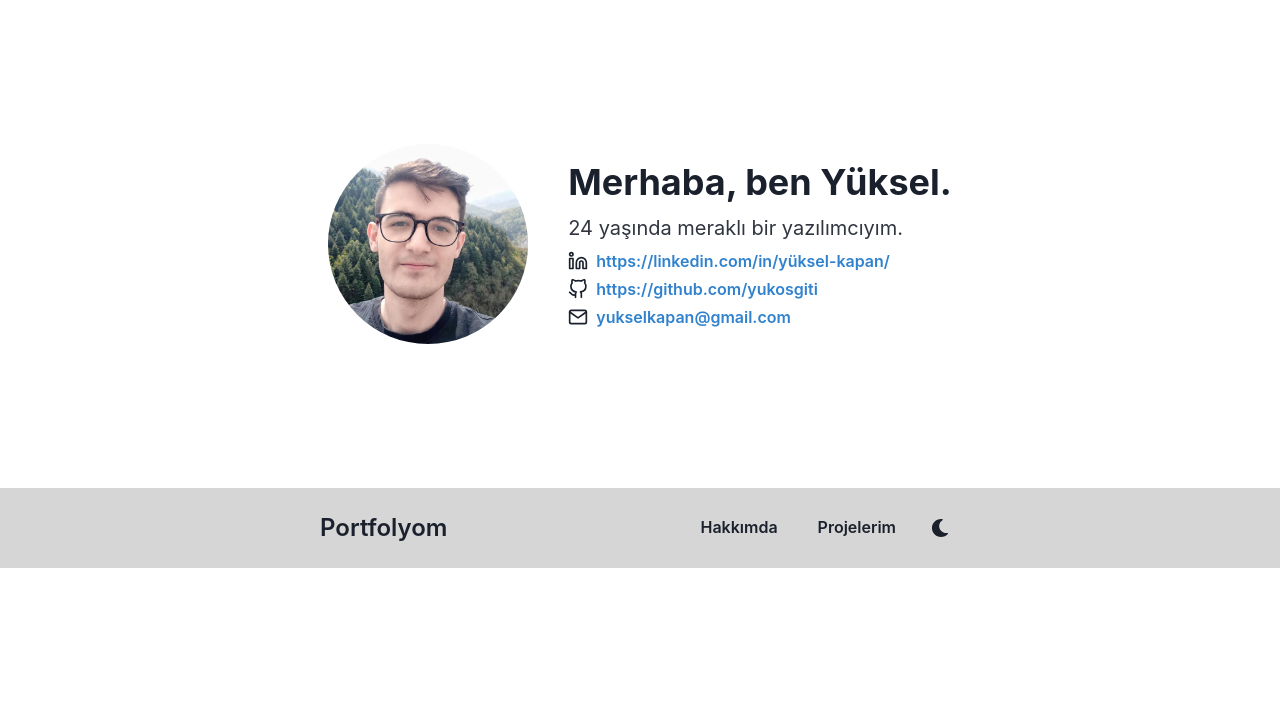
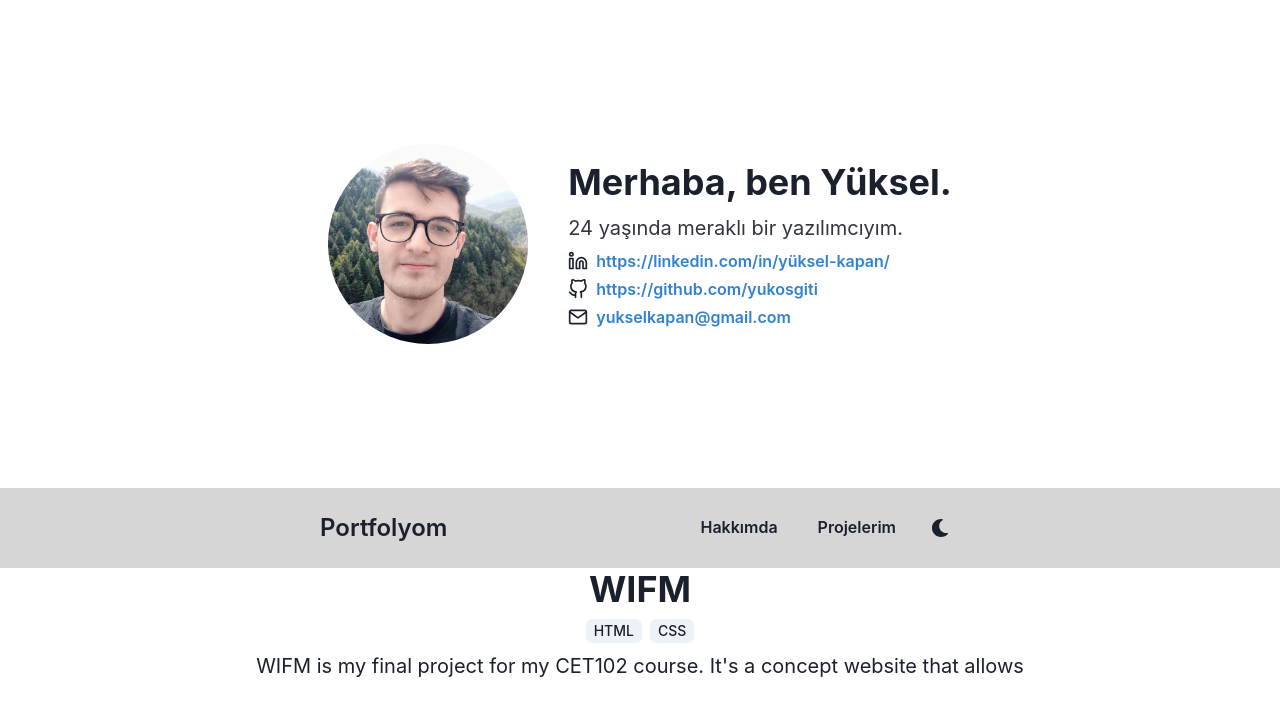
Before and after one commit to yukosgiti/portfolio, a React (Create React App) app: page / in a window 1280 px wide. Shown: the top 716 px of the page. Built offline with nearby package versions, Linux system fonts and the light colour scheme.

Commit message:
Add Projects.

```diff
--- a/src/atoms/cv-contact-link.tsx
+++ b/src/atoms/cv-contact-link.tsx
@@ -26,6 +26,7 @@ export const CvContactLink = ({ icon, src, copy }: Props) => {
     <React.Fragment>
       <LinkBox>
         <LinkOverlay
+          aria-label={`Go to ${src}`}
           href={copy ? undefined : src}
           target={copy ? undefined : "__blank"}
           referrerPolicy="no-referrer-when-downgrade"
--- /dev/null
+++ b/src/atoms/cv-project-card.tsx
@@ -0,0 +1,30 @@
+import { Flex, Heading, HStack, Tag, Text, VStack } from "@chakra-ui/react";
+import React from "react";
+import { Header } from "../components";
+import { Project } from "../types";
+
+export const CvProjectCard = ({
+  title,
+  date,
+  description,
+  images,
+  tags,
+}: Project) => {
+  return (
+    <React.Fragment>
+      <VStack>
+        <Heading>{title}</Heading>
+        <HStack>
+          {tags?.map((tag, index) => {
+            return (
+              <React.Fragment key={index}>
+                <Tag>{tag}</Tag>
+              </React.Fragment>
+            );
+          })}
+        </HStack>
+        <Text>{description}</Text>
+      </VStack>
+    </React.Fragment>
+  );
+};
--- a/src/components/about-me.tsx
+++ b/src/components/about-me.tsx
@@ -21,6 +21,7 @@ export const AboutMe = ({}: Props) => {
         w={"25vmin"}
         h={"25vmin"}
         backgroundPosition="center"
+        aria-label="Photo of me."
         backgroundSize="contain"
         mr={theme.space[10]}
         borderRadius={theme.radii.full}
--- a/src/components/cv.tsx
+++ b/src/components/cv.tsx
@@ -1,6 +1,6 @@
 import { useColorMode, Flex, theme } from "@chakra-ui/react";
 import React from "react";
-import { Header, AboutMe } from ".";
+import { Header, AboutMe, Projects } from ".";
 
 interface Props {}
 
@@ -19,6 +19,7 @@ export const Cv = ({}: Props) => {
       >
         <AboutMe />
         <Header />
+        <Projects />
       </Flex>
     </React.Fragment>
   );
--- a/src/components/index.ts
+++ b/src/components/index.ts
@@ -1,3 +1,5 @@
+export { Projects } from "./projects";
+
 export { Cv } from "./cv";
 
 export { AboutMe } from "./about-me";
--- /dev/null
+++ b/src/components/projects.tsx
@@ -0,0 +1,28 @@
+import React from "react";
+import { CvProjectCard } from "../atoms/cv-project-card";
+import { Project, Tag } from "../types";
+
+interface Props {}
+
+const projects: Project[] = [
+  {
+    date: new Date(2014, 9, 1),
+    title: "WIFM",
+    description:
+      "WIFM is my final project for my CET102 course. It's a concept website that allows ",
+    tags: [Tag.HTML, Tag.CSS],
+  },
+];
+export const Projects = ({}: Props) => {
+  return (
+    <React.Fragment>
+      {projects.map((project, index) => {
+        return (
+          <React.Fragment key={index}>
+            <CvProjectCard {...project} />
+          </React.Fragment>
+        );
+      })}
+    </React.Fragment>
+  );
+};
```
